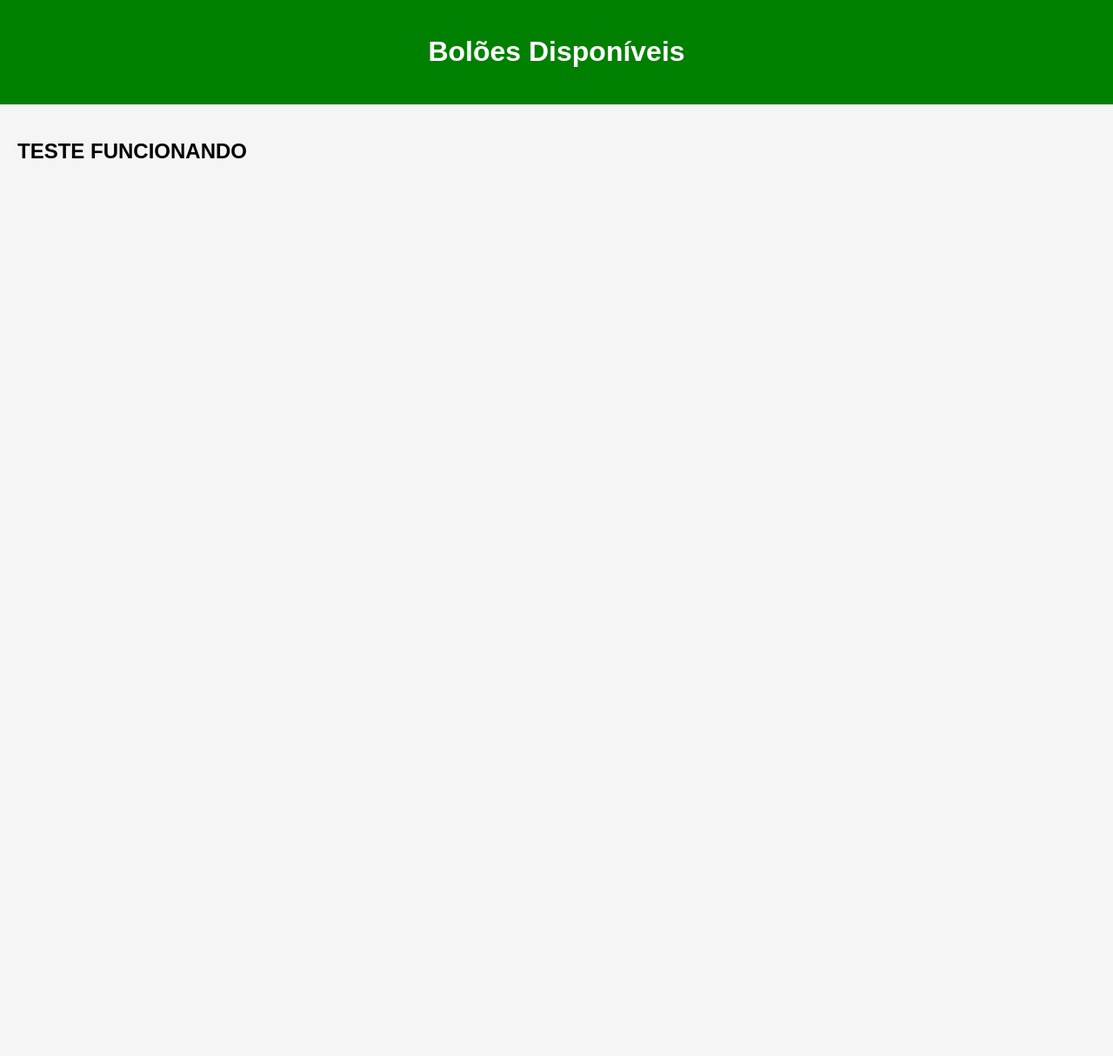
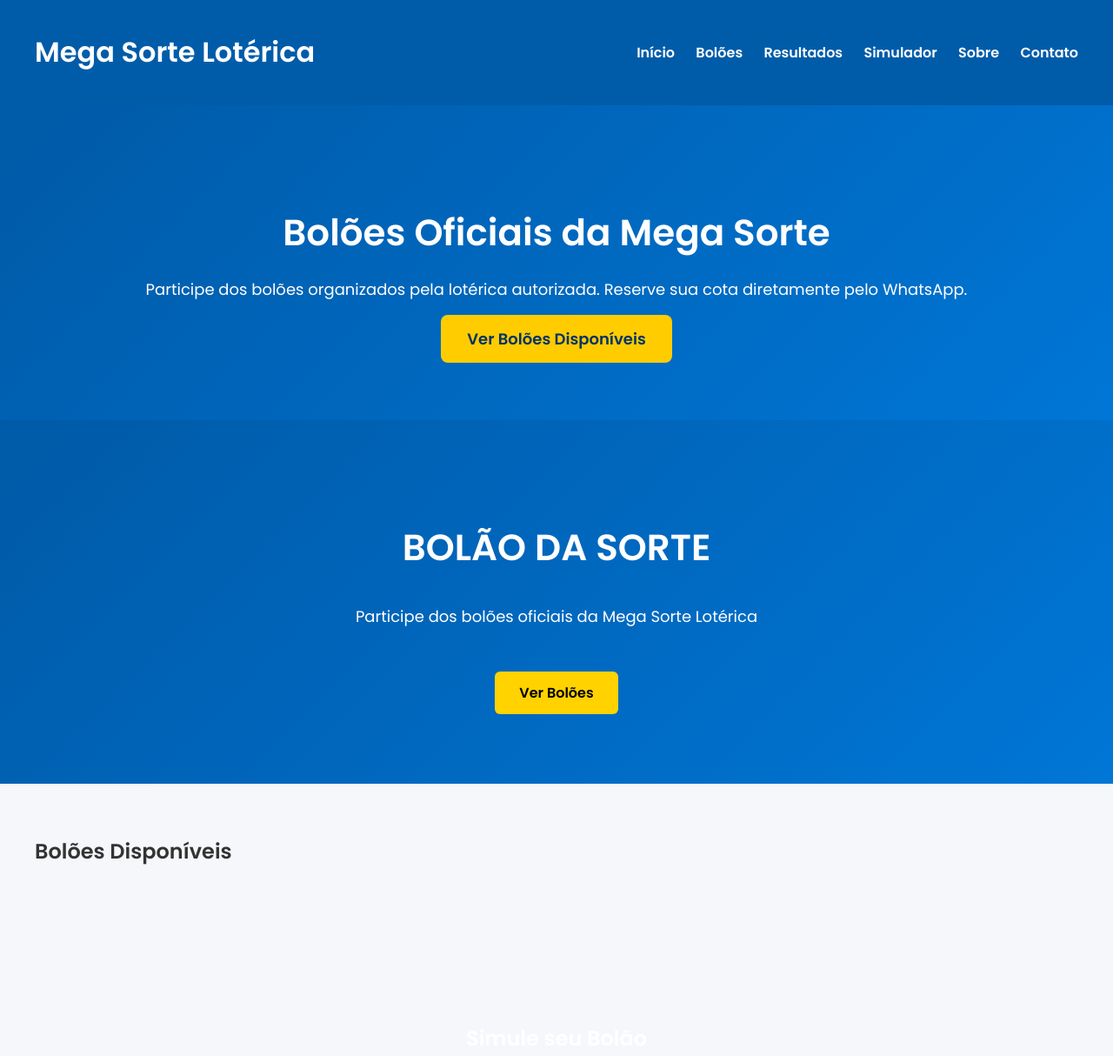
Before and after one commit to Fellipedev2003/Loterica-System, a plain HTML site: page frontend/index.html in a window 1280 px wide. Shown: the top 1214 px of the page at 87% size. Before the commit the page ends 800 px from the top, so only its background shows below. Drawn offline with Linux system fonts and the light colour scheme; files that its build step writes are made by us from their sources; no server answers.

Commit message:
atualizacao da frontend

```diff
--- a/frontend/index.html
+++ b/frontend/index.html
@@ -1,19 +1,81 @@
 <!DOCTYPE html>
-<html lang ="pt-BR">
+<html lang="pt-BR">
+
 <head>
     <meta charset="UTF-8">
-        <meta name="viewport" content="width=device-width, initial-scale=1.0">
-        <title>Bolões Online</title>
-        <link rel="stylesheet" href="style.css">
+    <meta name="viewport" content="width=device-width, initial-scale 1.0">
+
+    <title>Mega Sorte Lotérica - Bolão da Sorte</title>
+
+    <link rel="stylesheet" href="../assets/css/style.css">
+    <link rel="preconnect" href="https://fonts.googleapis.com">
+    <link rel="preconnect" href="https://fonts.gstatic.com" crossorigin>
+
 </head>
 <body>
+    <header class="header">
 
-        <header>
-            <h1>Bolões Disponíveis</h1>
+        <div class="logo">
+            <h1>Mega Sorte Lotérica</h1>
+        </div>
+        <nav class="menu">
+            <a href="index.html">Início</a>
+            <a href="pages/boloes.html">Bolões</a>
+            <a href="pages/resultados.html">Resultados</a>
+            <a href="pages/simulador.html">Simulador</a>
+            <a href="pages/sobre.html">Sobre</a>
+            <a href="pages/contato.html">Contato</a>
+
+        </nav>
+
     </header>
 
-        <main id="boloes-container"> </main>
-        <link rel="stylesheet" href="style.css">
-        <script src="script.js" defer></script>
+    <section class="banner">
+        <div class="banner-conteudo">
+            <h1>Bolões Oficiais da Mega Sorte</h1>
+            <p>
+                Participe dos bolões organizados pela lotérica autorizada.
+                Reserve sua cota diretamente pelo WhatsApp.
+            </p>
+            <a href="pages/boloes.html" class="btn-banner">
+                Ver Bolões Disponíveis
+            </a>
+
+        </div>
+
+    </section>
+
+    <section class="banner">
+
+        <h2>BOLÃO DA SORTE</h2>
+
+        <p>
+            Participe dos bolões oficiais da Mega Sorte Lotérica
+        </p>
+        <a class="botao" href="pages/boloes.html">
+            Ver Bolões
+        </a>
+    </section>
+
+    <section class="boloes-home">
+        <h2>Bolões Disponíveis</h2>
+        <div id="boloes-container"></div>
+    </section>
+
+    <section class="simulador-destaque">
+        <h2>Simule seu Bolão</h2>
+        <p>Descubra quanto poderia ganhar em um bolão oficial.</p>
+        <a class="botao" href="pages/simulador.html">Simule Agora</a>
+    </section>
+
+    <footer class="footer">
+        <p>
+             © 2026 Mega Sorte Lotérica
+        </p>
+
+    </footer>
+
+    <script src="../assets/js/script.js"></script>
+
 </body>
 </html>
--- a/frontend/script.js
+++ b/frontend/script.js
@@ -4,7 +4,14 @@ async function carregarBoloes() {
 
     const container = document.getElementById("boloes-container");
 
-    container.innerHTML = "<h2>TESTE FUNCIONANDO</h2>";
+//se na existir pagina nao faz nada//
+    if(!container){
+        return;
+    }
+
+    container.innerHTML = "<h2>Carregando bolões...</h2>";
+
+    try{
 
     const response = await fetch("http://localhost:3001/boloes/ativos");
     const boloes = await response.json();
@@ -29,7 +36,7 @@ async function carregarBoloes() {
             <p>Data do sorteio: ${data}</p>
 
             <div class="barra-container">
-                <div class="barra-progresso" styke="width:${bolao.porcentagem_preenchida}%"></div>
+                <div class="barra-progresso" style="width:${bolao.porcentagem_preenchida}%"></div>
                 </div>
                 <p>${bolao.porcentagem_preenchida}% das cotas preenchidas</p>
             <button onclick="reservar('${bolao.titulo}')">
@@ -39,8 +46,12 @@ async function carregarBoloes() {
         </div>
         `;
     });
+} catch (error) {
+    console.error("Erro ao carregar bolões", error);
+    container.innerHTML="<p>Erro ao carregar bolões.</p>";
 }
 
+}
 function reservar(titulo){
 
     const mensagem = encodeURIComponent(`Olá, quero reservar 1 cota do bolão: ${titulo}`);
--- a/frontend/style.css
+++ b/frontend/style.css
@@ -1,3 +1,9 @@
+@import url('https://fonts.googleapis.com/css2?family=Poppins:wght@300;400;600&display=swap');
+
+body{
+    margin: 0;
+    font-family: 'Roboto', sans-serif;
+}
 body{
     font-family : Arial, sans-serif;
     margin: 0;
@@ -60,3 +66,128 @@ header {
     background: linear-gradient(90deg,#1e7f4f,#2ecc71);
     transition:width 0.5s;
 }
+
+body{
+    margin: 0;
+    font-family: 'Poppins', sans-serif;
+    background: #f5f7fb;
+    color:#333;
+}
+
+/* HEADER */
+
+.header{
+    background:#005CA9;
+    color:white;
+    display: flex;
+    justify-content: space-between;
+    align-items: center;
+    padding: 15px 40px;
+}
+
+.menu a{
+    color: white;
+    text-decoration: none;
+    margin-left: 20px;
+    font-weight: 600;
+}
+
+/* BANNER */
+
+.banner{
+    background: #0074e4;
+    color: white;
+    text-align:center;
+    padding:90px 20px;
+}
+
+.banner h2{
+    font-size:42px;
+}
+
+.botao{
+    display:inline-block;
+    margin-top:20px;
+    background:#FFD200;
+    color:black;
+    padding:12px 28px;
+    border-radius:6px;
+    text-decoration:none;
+    font-weight: bold;
+}
+
+/* BOLOES */
+
+.boloes-home{
+    padding: 40px;
+}
+
+#boloes-container{
+    display: grid;
+    grid-template-columns: repeat(auto-fit,minmx(260px,1fr));
+    gap:20px;
+}
+
+.card{
+    background: white;
+    padding: 20px;
+    border-radius:12px;
+    box-shadow: 0 4px 12px rgba(0, 0, 0, 0.08);
+}
+
+.progress{
+    background:#eee;
+    height: 10px;
+    border-radius:10px;
+    margin:10px 0;
+}
+
+.progress-bar{
+    background:#00a650;
+    height:100%;
+    border-radius:10px;
+}
+
+/*SIMULADOR*/
+.simulador-destaque{
+    background: 003B7A;
+    color:white;
+    text-align: center;
+    padding:60px 20px;
+}
+
+/* FOOTER */
+
+.footer{
+    background: #002f63;
+    color: white;
+    text-align: center;
+    padding: 20px;
+    margin-top: 40px;
+}
+.banner{
+    background: linear-gradient(135deg,#005aa7,#0076d6);
+    color: white;
+    padding: 80px 20px;
+    text-align: center;
+}
+.banner h1{
+    font-size: 42px;
+    margin-bottom: 20px;
+}
+.banner p{
+    font-size: 18px;
+    margin-bottom: 30px;
+}
+.btn-banner{
+    background:#ffcc00;
+    color: #003366;
+    padding: 15px 30px;
+    border-radius: 8px;
+    text-decoration: none;
+    font-weight: bold;
+    font-size: 18px;
+}
+.btn-banner:hover{
+    background:#ffd633;
+}
```
Also changed, not shown: backend/backend/package.json (deleted, +0 -19 lines), frontend/pages/boloes.html (+42 -0 lines), assets/MEGA SORTE LOTERIAS.png.png (added), assets/bolao da sorte.pdf.jpg (added), backend/README.md (renamed from README.md), backend/db.js (renamed from backend/backend/db.js), backend/package.json (renamed from package.json), backend/server.js (renamed from backend/backend/server.js), 5 other files. Lines whose indentation alone changed are shown as unchanged.
